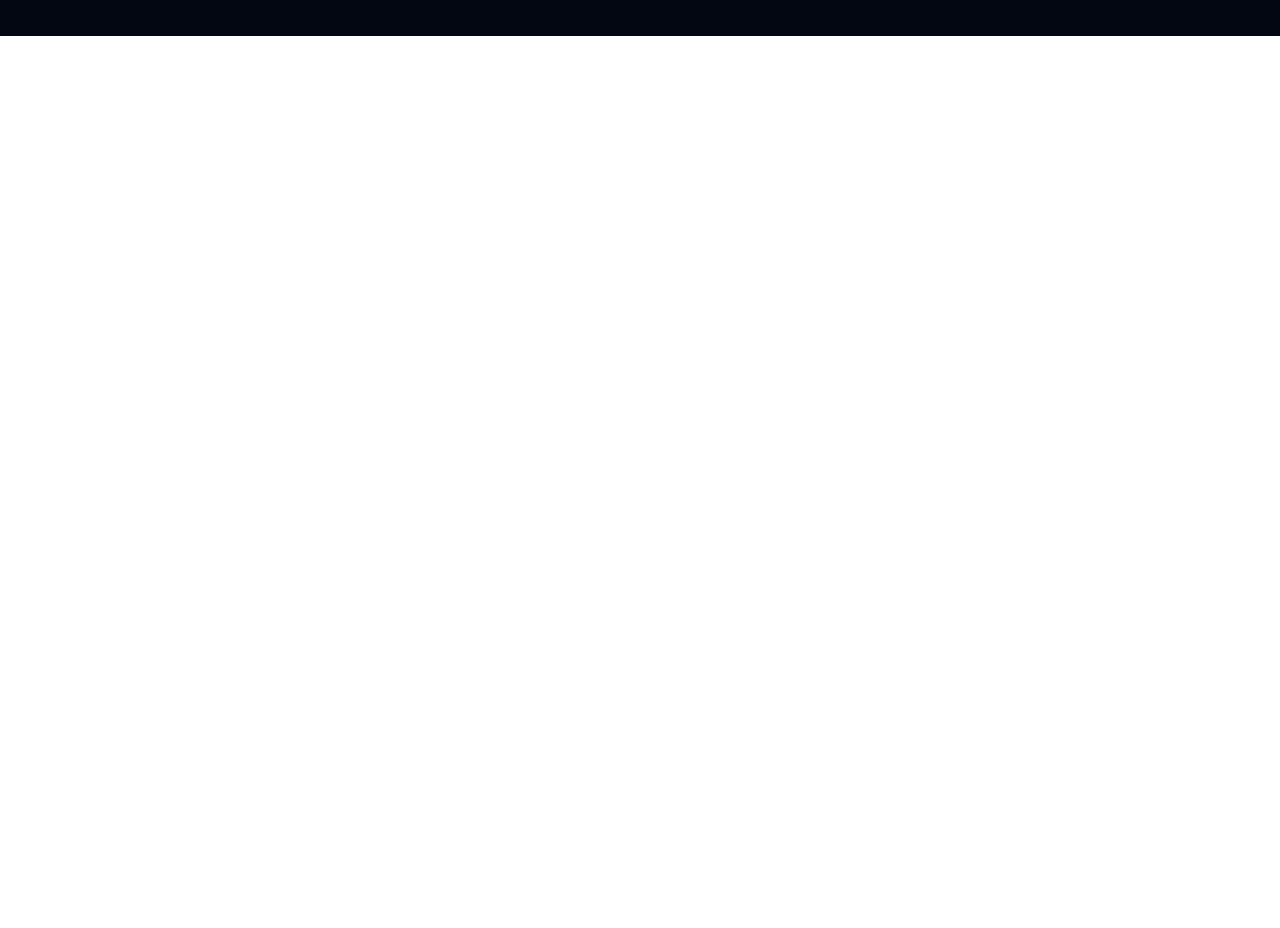
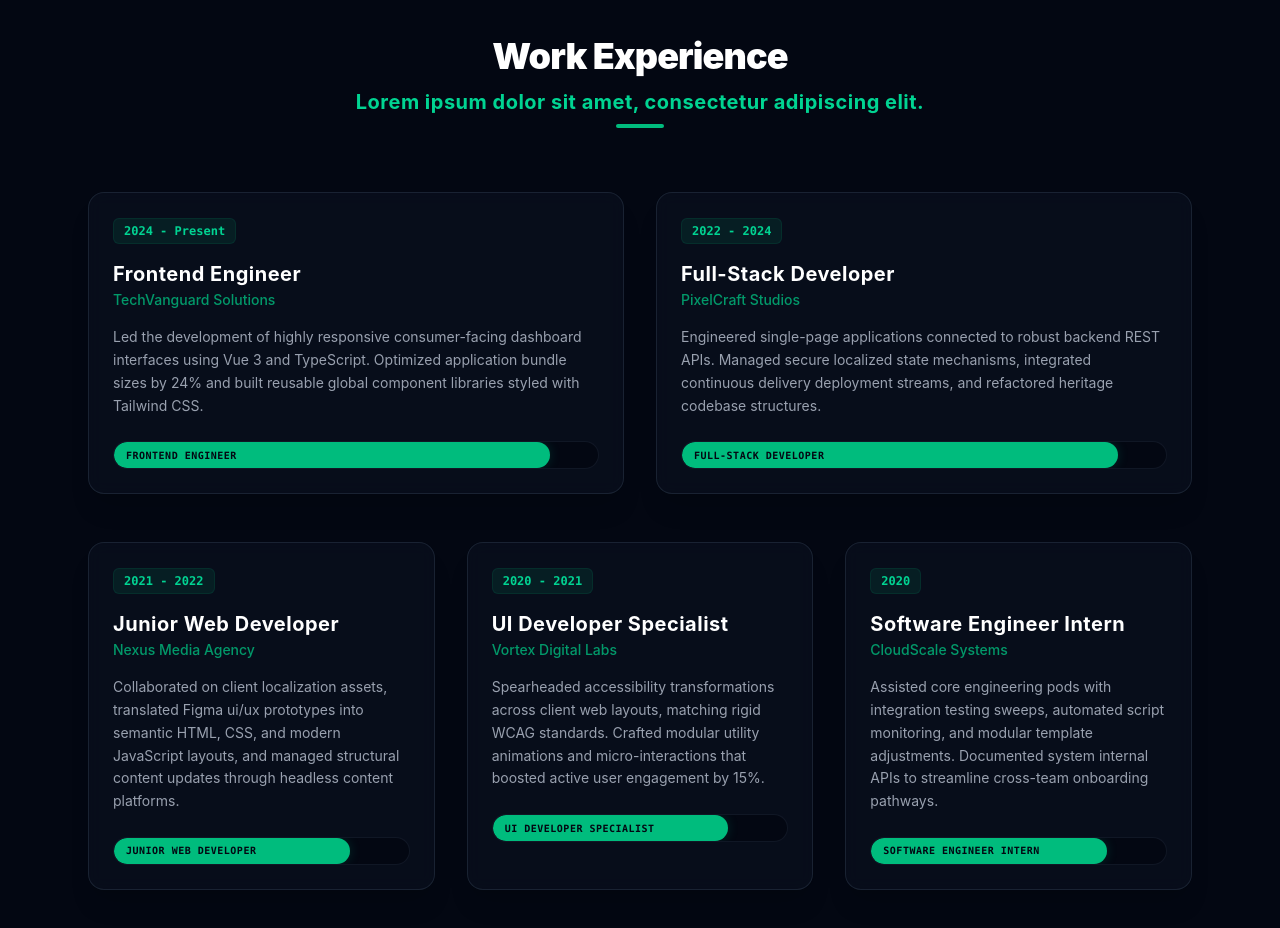
Before and after one commit to enterprisecolumnadominic/porfolio-vue-project, a Vue app: page / in a window 1280 px wide. Shown: the part 1100-2028 px from the top of the page. Before the commit the page ends 1136 px from the top, so only its background shows below. Built offline with nearby package versions, Linux system fonts and the light colour scheme.

Commit message:
added work-exp page

```diff
--- a/src/App.vue
+++ b/src/App.vue
@@ -1,5 +1,6 @@
 <script setup lang="ts">
 import AboutView from "./views/AboutView.vue";
+import ExperienceView from "./views/ExperienceView.vue";
 import HomeView from "./views/HomeView.vue";
 import TheNavbar from "./views/TheNavbar.vue";
 </script>
@@ -13,6 +14,7 @@ import TheNavbar from "./views/TheNavbar.vue";
     <main class="w-full flex flex-col items-center">
       <HomeView />
       <AboutView />
+      <ExperienceView />
     </main>
   </div>
 </template>
--- /dev/null
+++ b/src/data/experienceData.json
@@ -0,0 +1,37 @@
+[
+  {
+    "id": "exp-frontend",
+    "title": "Frontend Engineer",
+    "company": "TechVanguard Solutions",
+    "year": "2024 - Present",
+    "description": "Led the development of highly responsive consumer-facing dashboard interfaces using Vue 3 and TypeScript. Optimized application bundle sizes by 24% and built reusable global component libraries styled with Tailwind CSS."
+  },
+  {
+    "id": "exp-fullstack",
+    "title": "Full-Stack Developer",
+    "company": "PixelCraft Studios",
+    "year": "2022 - 2024",
+    "description": "Engineered single-page applications connected to robust backend REST APIs. Managed secure localized state mechanisms, integrated continuous delivery deployment streams, and refactored heritage codebase structures."
+  },
+  {
+    "id": "exp-junior",
+    "title": "Junior Web Developer",
+    "company": "Nexus Media Agency",
+    "year": "2021 - 2022",
+    "description": "Collaborated on client localization assets, translated Figma ui/ux prototypes into semantic HTML, CSS, and modern JavaScript layouts, and managed structural content updates through headless content platforms."
+  },
+  {
+    "id": "exp-ui-developer",
+    "title": "UI Developer Specialist",
+    "company": "Vortex Digital Labs",
+    "year": "2020 - 2021",
+    "description": "Spearheaded accessibility transformations across client web layouts, matching rigid WCAG standards. Crafted modular utility animations and micro-interactions that boosted active user engagement by 15%."
+  },
+  {
+    "id": "exp-intern",
+    "title": "Software Engineer Intern",
+    "company": "CloudScale Systems",
+    "year": "2020",
+    "description": "Assisted core engineering pods with integration testing sweeps, automated script monitoring, and modular template adjustments. Documented system internal APIs to streamline cross-team onboarding pathways."
+  }
+]
--- /dev/null
+++ b/src/views/ExperienceView.vue
@@ -0,0 +1,119 @@
+<!-- src/views/ExperienceView.vue -->
+<script setup lang="ts">
+import experienceDataRaw from "@/data/experienceData.json";
+
+// Define the TypeScript shape mapping our new JSON file keys
+interface WorkExperience {
+  id: string;
+  title: string;
+  company: string;
+  year: string;
+  description: string;
+}
+
+const experiences: WorkExperience[] = experienceDataRaw;
+</script>
+
+<template>
+  <section id="experience" class="w-full max-w-6xl px-6 pb-20 mx-auto">
+    <div class="text-center flex flex-col items-center mb-12">
+      <h2 class="text-3xl font-black text-white tracking-tight sm:text-4xl">Work Experience</h2>
+      <span class="text-xl font-bold text-emerald-400 tracking-wide mt-3"
+        >Lorem ipsum dolor sit amet, consectetur adipiscing elit.</span
+      >
+      <div class="h-1 w-12 bg-emerald-500 mt-2 rounded"></div>
+    </div>
+
+    <div class="space-y-4">
+      <div class="flex flex-wrap justify-center -mx-4">
+        <div
+          v-for="exp in experiences.slice(0, 2)"
+          :key="exp.id"
+          class="w-full md:w-[calc(50%-2rem)] m-4 bg-gray-900/40 border border-gray-800/80 p-6 rounded-2xl shadow-xl backdrop-blur-sm hover:border-emerald-500/30 transition-all duration-200 group flex flex-col justify-between"
+        >
+          <div>
+            <div class="mb-4">
+              <span
+                class="inline-flex text-xs font-mono font-bold px-2.5 py-1 rounded-md bg-emerald-500/10 text-emerald-400 border border-emerald-500/10"
+              >
+                {{ exp.year }}
+              </span>
+            </div>
+
+            <div class="mb-4">
+              <h3 class="text-xl font-bold text-white tracking-wide">
+                {{ exp.title }}
+              </h3>
+              <p class="text-sm font-medium text-emerald-500/80 mt-0.5">
+                {{ exp.company }}
+              </p>
+            </div>
+
+            <p class="text-gray-400 text-sm leading-relaxed mb-6">
+              {{ exp.description }}
+            </p>
+
+            <div
+              class="w-full h-7 bg-gray-950 rounded-full overflow-hidden border border-gray-800/50 relative mt-4"
+            >
+              <div
+                class="h-full bg-emerald-500 rounded-full shadow-[0_0_12px_rgba(16,185,129,0.2)] w-[90%] flex items-center pl-3"
+              >
+                <span
+                  class="text-gray-950 font-mono text-[10px] font-black uppercase tracking-wider whitespace-nowrap"
+                >
+                  {{ exp.title }}
+                </span>
+              </div>
+            </div>
+          </div>
+        </div>
+      </div>
+
+      <div class="flex flex-wrap justify-center -mx-4">
+        <div
+          v-for="exp in experiences.slice(2, 10)"
+          :key="exp.id"
+          class="w-full md:w-[calc(50%-2rem)] lg:w-[calc(33.333%-2rem)] m-4 bg-gray-900/40 border border-gray-800/80 p-6 rounded-2xl shadow-xl backdrop-blur-sm hover:border-emerald-500/30 transition-all duration-200 group flex flex-col justify-between"
+        >
+          <div>
+            <div class="mb-4">
+              <span
+                class="inline-flex text-xs font-mono font-bold px-2.5 py-1 rounded-md bg-emerald-500/10 text-emerald-400 border border-emerald-500/10"
+              >
+                {{ exp.year }}
+              </span>
+            </div>
+
+            <div class="mb-4">
+              <h3 class="text-xl font-bold text-white tracking-wide">
+                {{ exp.title }}
+              </h3>
+              <p class="text-sm font-medium text-emerald-500/80 mt-0.5">
+                {{ exp.company }}
+              </p>
+            </div>
+
+            <p class="text-gray-400 text-sm leading-relaxed mb-6">
+              {{ exp.description }}
+            </p>
+
+            <div
+              class="w-full h-7 bg-gray-950 rounded-full overflow-hidden border border-gray-800/50 relative mt-4"
+            >
+              <div
+                class="h-full bg-emerald-500 rounded-full shadow-[0_0_12px_rgba(16,185,129,0.2)] w-[80%] flex items-center pl-3"
+              >
+                <span
+                  class="text-gray-950 font-mono text-[10px] font-black uppercase tracking-wider whitespace-nowrap"
+                >
+                  {{ exp.title }}
+                </span>
+              </div>
+            </div>
+          </div>
+        </div>
+      </div>
+    </div>
+  </section>
+</template>
```
